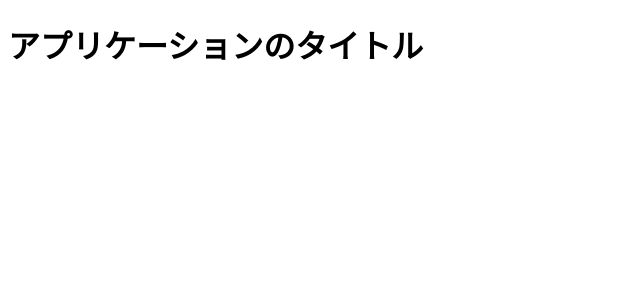
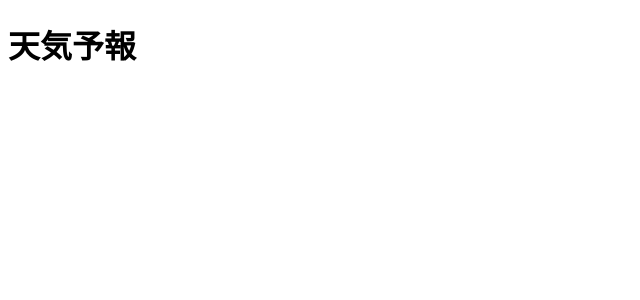
Before and after one commit to mmatsuoka/react-weather-api-sample, a React (Create React App) app: page / in a window 1280 px wide. Shown: the top 300 px of the page, without its empty margins (0-640 px from the left). Built offline with nearby package versions, Linux system fonts and the light colour scheme.

Commit message:
アプリケーションのタイトルを修正。

```diff
--- a/src/components/Title.tsx
+++ b/src/components/Title.tsx
@@ -1,7 +1,7 @@
 // Title.tsx
 
 const Title = () => {
-    return (<h1>アプリケーションのタイトル</h1>);
+    return (<h1>天気予報</h1>);
 }
 
 
```
